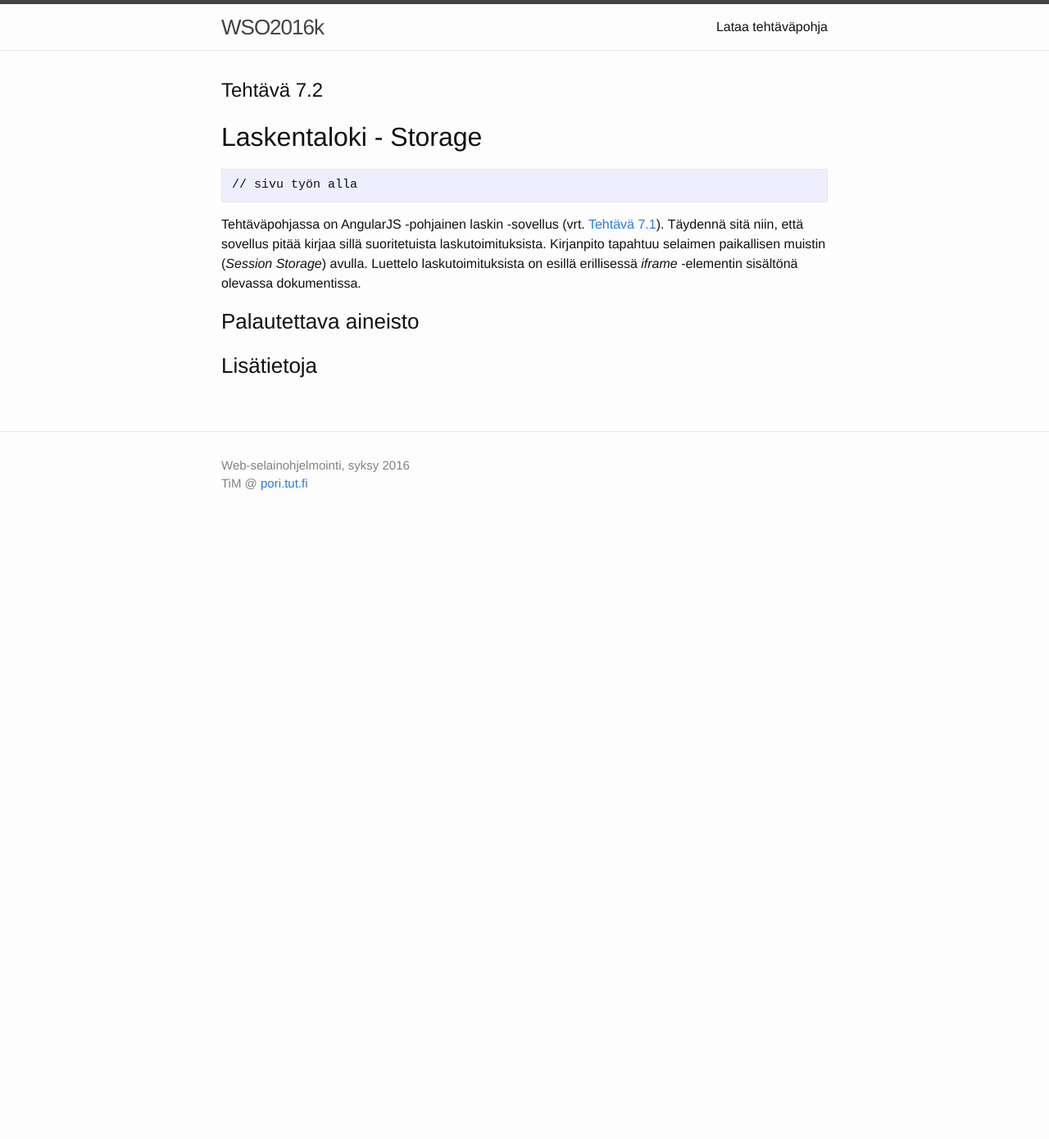
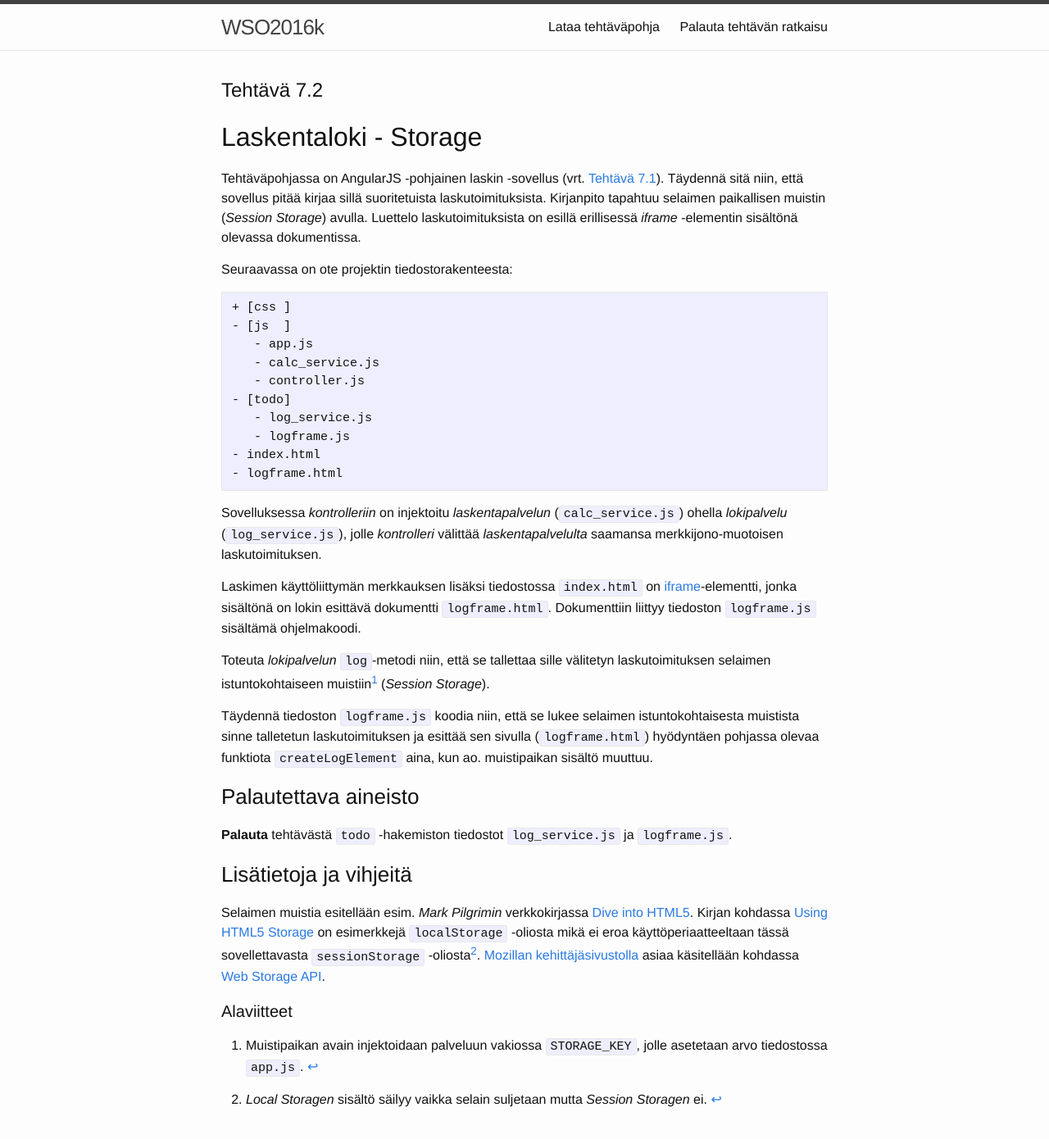
Before and after one commit to timedu/wso, a Jekyll site: the page built from _osa7/tehtava72.md, in a window 1280 px wide and 1400 px high. Shown: the top 1390 px of the window at 82% size. Built offline with Jekyll 4.4.1, drawn with Linux system fonts in a browser that asks for light colours.

Commit message:
part 7, ex

```diff
--- a/_osa7/tehtava72.md
+++ b/_osa7/tehtava72.md
@@ -1,19 +1,55 @@
 ---
 layout: sivu
 title: Tehtävä 7.2
-exercise_upload_id:
+exercise_upload_id: 294729
 exercise_template_name: W7E02.CalcLogStorage
 ---
 
 ## Laskentaloki - Storage
 
+Tehtäväpohjassa on AngularJS -pohjainen laskin -sovellus (vrt. [Tehtävä 7.1](../tehtava71)). Täydennä sitä niin, että sovellus pitää kirjaa sillä suoritetuista laskutoimituksista. Kirjanpito tapahtuu selaimen paikallisen muistin (*Session Storage*) avulla. Luettelo laskutoimituksista on esillä  erillisessä *iframe* -elementin sisältönä olevassa dokumentissa.
+
+Seuraavassa on ote projektin tiedostorakenteesta:
+
 ~~~
-// sivu työn alla
++ [css ]
+- [js  ]
+   - app.js
+   - calc_service.js
+   - controller.js
+- [todo]
+   - log_service.js
+   - logframe.js
+- index.html
+- logframe.html
 ~~~
 
-Tehtäväpohjassa on AngularJS -pohjainen laskin -sovellus (vrt. [Tehtävä 7.1](../tehtava71)). Täydennä sitä niin, että sovellus pitää kirjaa sillä suoritetuista laskutoimituksista. Kirjanpito tapahtuu selaimen paikallisen muistin (*Session Storage*) avulla. Luettelo laskutoimituksista on esillä  erillisessä *iframe* -elementin sisältönä olevassa dokumentissa.
+Sovelluksessa *kontrolleriin* on injektoitu *laskentapalvelun* (`calc_service.js`) ohella *lokipalvelu* (`log_service.js`), jolle *kontrolleri* välittää *laskentapalvelulta* saamansa merkkijono-muotoisen laskutoimituksen.
+
+Laskimen käyttöliittymän merkkauksen lisäksi tiedostossa `index.html` on [iframe][iframe]-elementti, jonka sisältönä on lokin esittävä dokumentti `logframe.html`. Dokumenttiin liittyy tiedoston `logframe.js` sisältämä ohjelmakoodi.
+
+Toteuta *lokipalvelun* `log`-metodi niin, että se tallettaa sille välitetyn laskutoimituksen selaimen istuntokohtaiseen muistiin[^1] (*Session Storage*).
+
+[^1]: Muistipaikan avain injektoidaan palveluun vakiossa `STORAGE_KEY`, jolle asetetaan arvo tiedostossa `app.js`.
+
+Täydennä tiedoston `logframe.js` koodia niin, että se lukee selaimen istuntokohtaisesta muistista sinne talletetun laskutoimituksen ja esittää sen sivulla (`logframe.html`) hyödyntäen pohjassa olevaa funktiota `createLogElement` aina, kun ao. muistipaikan sisältö muuttuu.
+
+[iframe]: https://developer.mozilla.org/en-US/docs/Web/HTML/Element/iframe
 
 ### Palautettava aineisto
 
+**Palauta** tehtävästä `todo` -hakemiston tiedostot `log_service.js` ja `logframe.js`.
 
-### Lisätietoja
+### Lisätietoja ja vihjeitä
+
+Selaimen muistia esitellään esim. *Mark Pilgrimin* verkkokirjassa [Dive into HTML5][pilgrim]. Kirjan kohdassa [Using HTML5 Storage][pilgrim-storage] on esimerkkejä `localStorage` -oliosta mikä ei eroa käyttöperiaatteeltaan tässä sovellettavasta `sessionStorage` -oliosta[^2]. [Mozillan kehittäjäsivustolla][mdn] asiaa käsitellään kohdassa [Web Storage API][wsapi].
+
+[pilgrim]: http://diveintohtml5.info/
+[pilgrim-storage]: http://diveintohtml5.info/storage.html#methods
+[mdn]: https://developer.mozilla.org/
+[wsapi]: https://developer.mozilla.org/en-US/docs/Web/API/Web_Storage_API
+
+[^2]: *Local Storagen* sisältö säilyy vaikka selain suljetaan mutta *Session Storagen* ei.
+
+
+#### Alaviitteet
```
Also changed, not shown: _osa7/tehtava71.md (+35 -4 lines), _osa7/tehtava73.md (+16 -6 lines), _osa7/tehtava74.md (+6 -1 lines), _osa7/tehtava75.md (+4 -1 lines), 5 other files.
